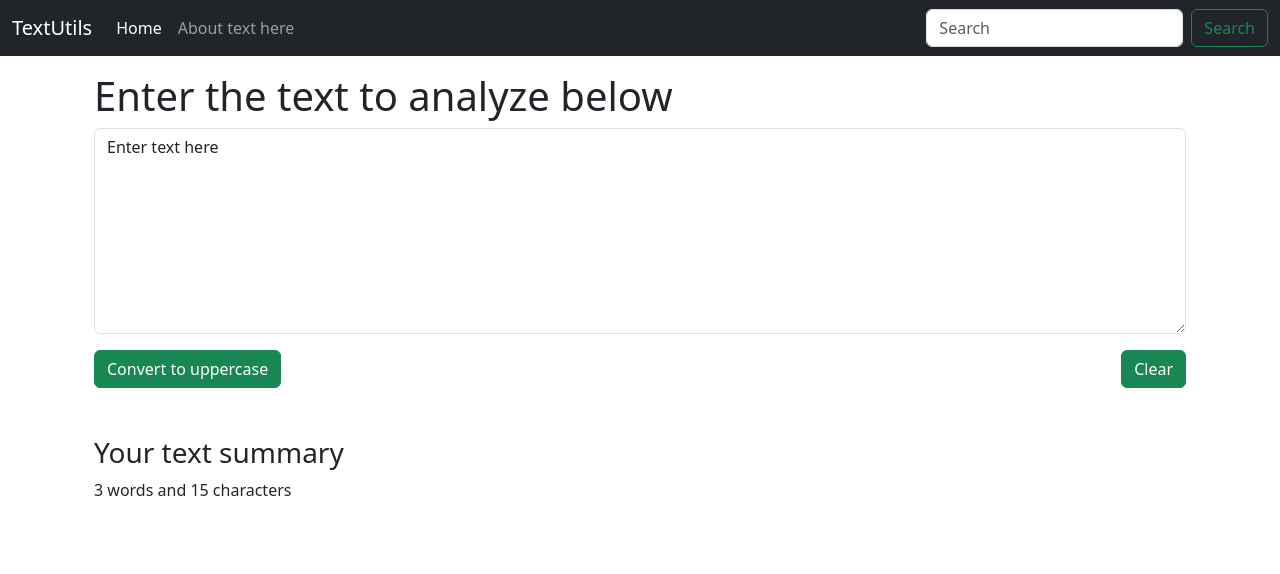
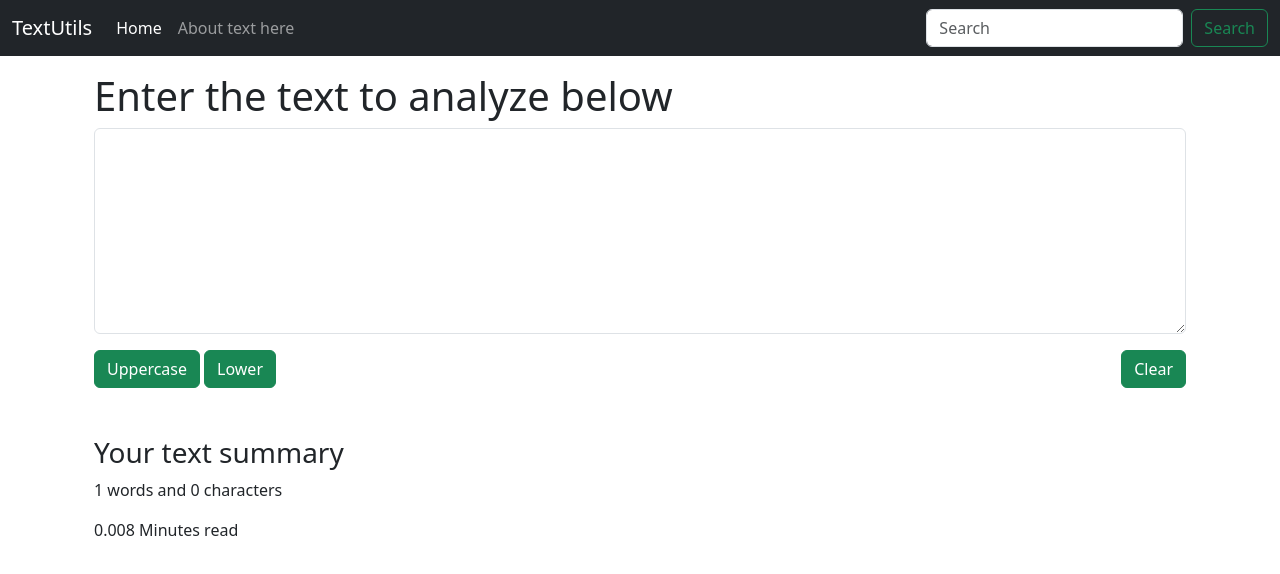
Before and after one commit to subhadeep-123/TextUtils, a React (Create React App) app: page / in a window 1280 px wide. Shown: the top 574 px of the page. Built offline with nearby package versions, Linux system fonts and the light colour scheme.

Commit message:
Add lowercase and clear option with real-time work count and preview logic

```diff
--- a/src/components/TextForm.js
+++ b/src/components/TextForm.js
@@ -1,10 +1,14 @@
 import React, { useState } from "react";
 
 export default function TextForm(props) {
-  const [text, setText] = useState("Enter text here");
+  const [text, setText] = useState("");
 
   const handleUpClick = () => {
     setText(text.toUpperCase());
+  };
+
+  const handleLowClick = () => {
+    setText(text.toLowerCase());
   };
 
   const clearBox = () => {
@@ -19,7 +23,6 @@ export default function TextForm(props) {
     <>
       <div className="container">
         <h1>{props.heading}</h1>
-        <form>
         <textarea
           className="form-control"
           value={text}
@@ -29,29 +32,25 @@ export default function TextForm(props) {
         ></textarea>
 
         <div className="my-3">
-            <button
-              type="submit"
-              className="btn btn-success"
-              onClick={handleUpClick}
-            >
-              Convert to uppercase
+          <button className="btn btn-success" onClick={handleUpClick}>
+            Uppercase
           </button>
-            <button
-              type="reset"
-              className="btn btn-success float-end"
-              onClick={clearBox}
-            >
+          <button className="btn btn-success mx-1" onClick={handleLowClick}>
+            Lower
+          </button>
+          <button className="btn btn-success float-end" onClick={clearBox}>
             Clear
           </button>
         </div>
-        </form>
       </div>
       <div className="container my-5">
         <h3>Your text summary</h3>
         <p>
           {text.split(" ").length} words and {text.length} characters
         </p>
+        <p> {0.008 * text.split(" ").length} Minutes read</p>
       </div>
+      <div className="container">{text}</div>
     </>
   );
 }
```
Lines whose indentation alone changed are shown as unchanged.
